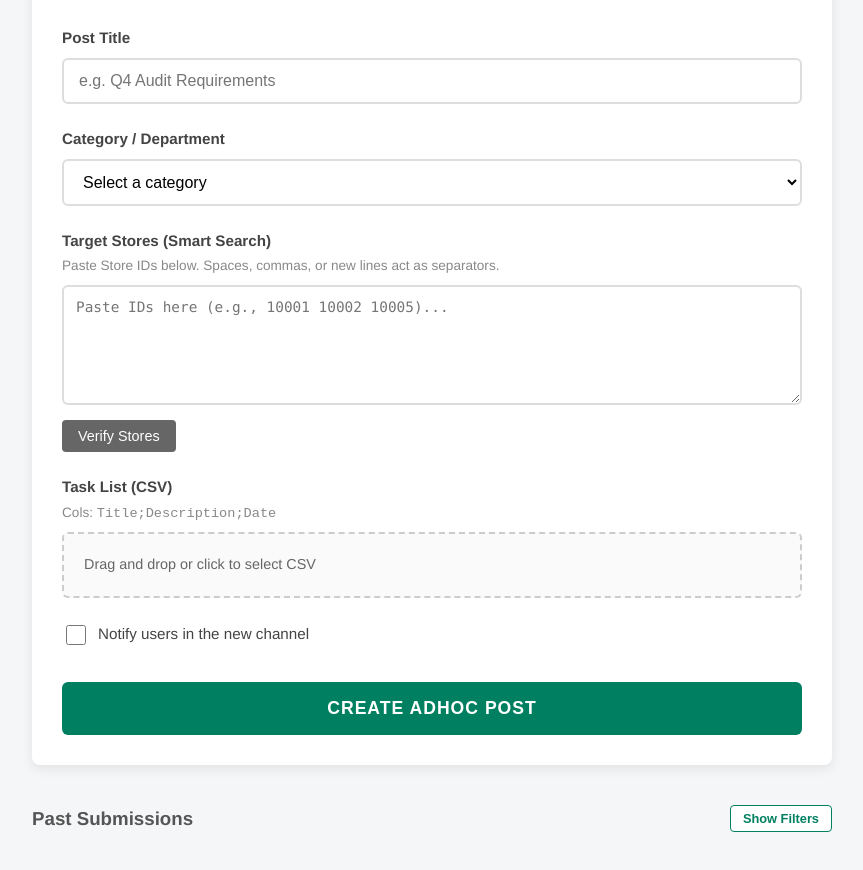
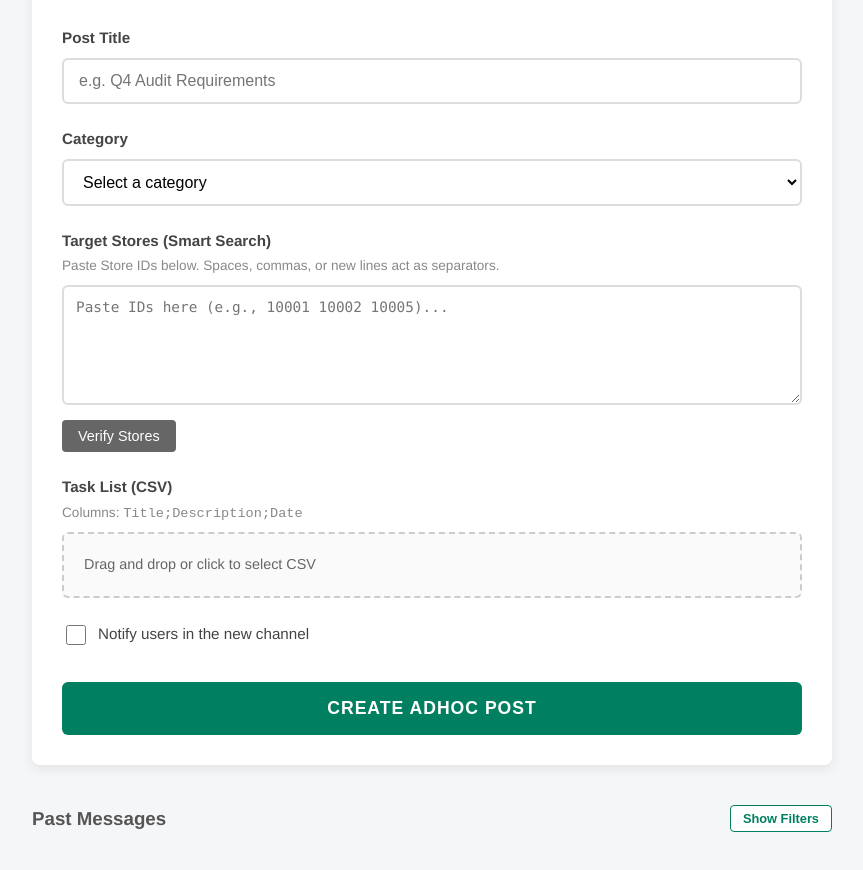
Before and after one commit to chriscelledelacruz/messagebuilder, a website: page public/index.html in a window 1280 px wide. Shown: the part 136-1006 px from the top of the page, without its empty margins (208-1071 px from the left). Drawn offline with Linux system fonts and the light colour scheme; no server answers.

Commit message:
Update index.html

```diff
--- a/public/index.html
+++ b/public/index.html
@@ -56,7 +56,7 @@
       </div>
 
       <div class="form-group">
-        <label for="department">Category / Department</label>
+        <label for="department">Category</label>
         <select id="department" name="department" required>
           <option value="">Select a category</option>
           <option value="Merchandising">Merchandising</option>
@@ -95,7 +95,7 @@
 
       <div class="form-group">
         <label>Task List (CSV)</label>
-        <span class="sub-label">Cols: <code>Title;Description;Date</code></span>
+        <span class="sub-label">Columns: <code>Title;Description;Date</code></span>
         <div class="file-drop-area">
           <span class="file-msg" id="taskCsvFileName">Drag and drop or click to select CSV</span>
           <input type="file" id="taskCsv" name="taskCsv" accept=".csv">
@@ -113,12 +113,12 @@
   </div>
 
   <div class="section-title-area">
-    <h3>Past Submissions</h3>
+    <h3>Past Messages</h3>
     <button id="toggleFilters" class="post-link" style="margin:0;">Show Filters</button>
   </div>
 
   <div class="filters-container" id="filtersContainer" style="display: none;">
-    <div><label>Department</label><select id="filterDepartment"><option value="">All</option><option value="Marketing">Marketing</option><option value="IT">IT</option><option value="HR">HR</option></select></div>
+    <div><label>Category</label><select id="filterDepartment"><option value="">All</option><option value="Marketing">Marketing</option><option value="IT">IT</option><option value="HR">HR</option></select></div>
     <div><label>Search</label><input type="text" id="filterTitle" placeholder="Title..."></div>
     <div><label>Status</label><select id="filterStatus"><option value="">All</option><option value="draft" selected>Draft</option><option value="published">Published</option></select></div>
     <input type="date" id="filterDateFrom" style="display:none"><input type="date" id="filterDateTo" style="display:none"><select id="sortOrder" style="display:none"><option value="desc">Desc</option></select>
```
